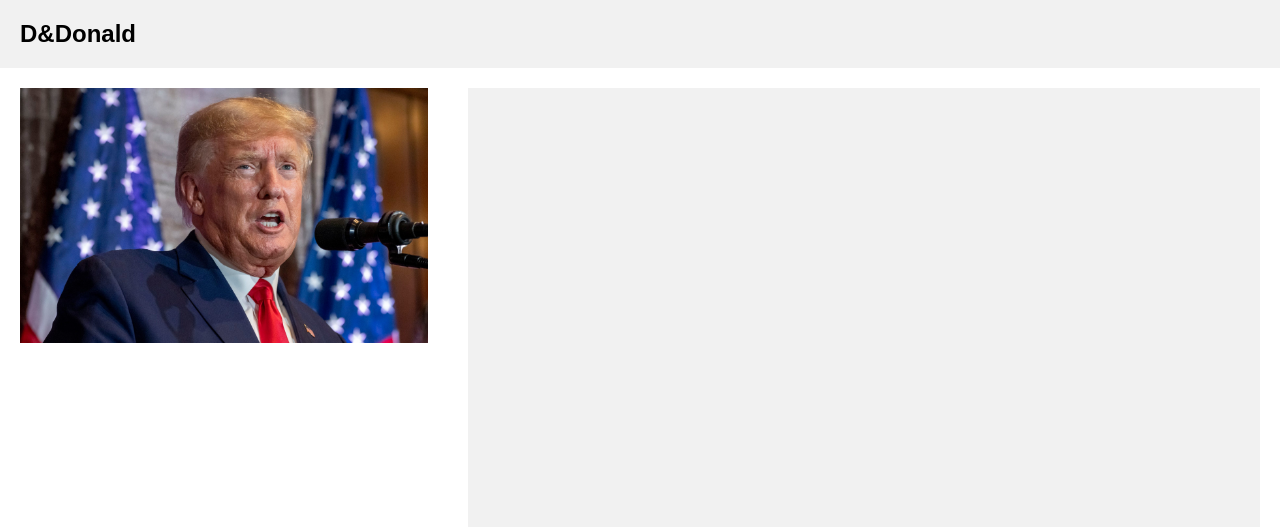
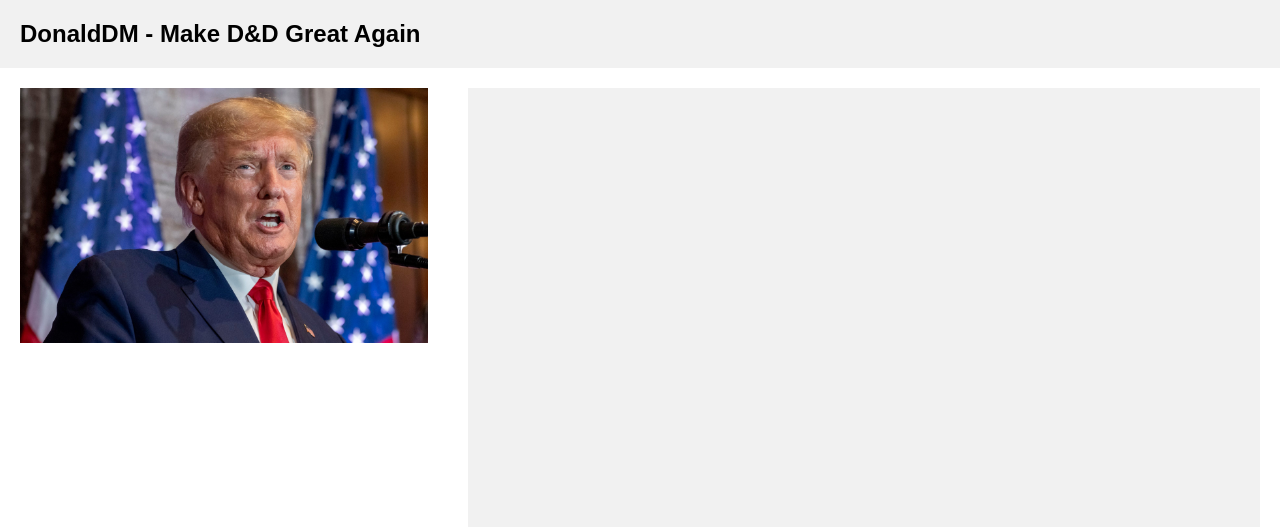
Before and after one commit to gardarjuto/DonaldDM, a Django app: template chat/templates/chat/index.html in a window 1280 px wide. Shown: the top 527 px of the page. Run offline with Django 4.2, Linux system fonts and the light colour scheme; the template is opened without the code that fills it, so the values that code supplies are empty; some libraries are stand-ins or nearby versions.

Commit message:
Changed title to DonaldDM

```diff
--- a/chat/templates/chat/index.html
+++ b/chat/templates/chat/index.html
@@ -1,14 +1,14 @@
 <!DOCTYPE html>
 <html lang="en">
     <head>
-        <title>D&Donald</title>
+        <title>DonaldDM</title>
         {% load static %}
         <link rel="shortcut icon" type="image/png" href="{% static 'chat/favicon.ico' %}"/>
         <link rel="stylesheet" href="{% static 'chat/style.css' %}"/>
     </head>
     <body>
         <div id="header">
-            <h1>D&Donald</h1>
+            <h1>DonaldDM - Make D&D Great Again</h1>
         </div>
         <div id="content">
             <div id="image-container">
```
